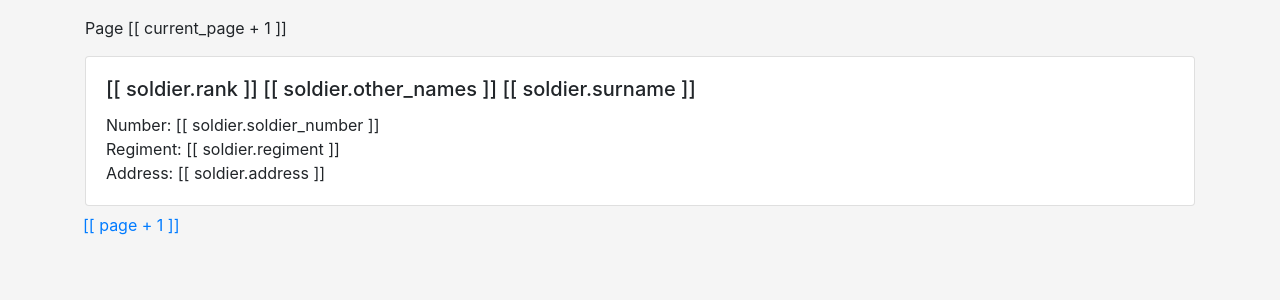
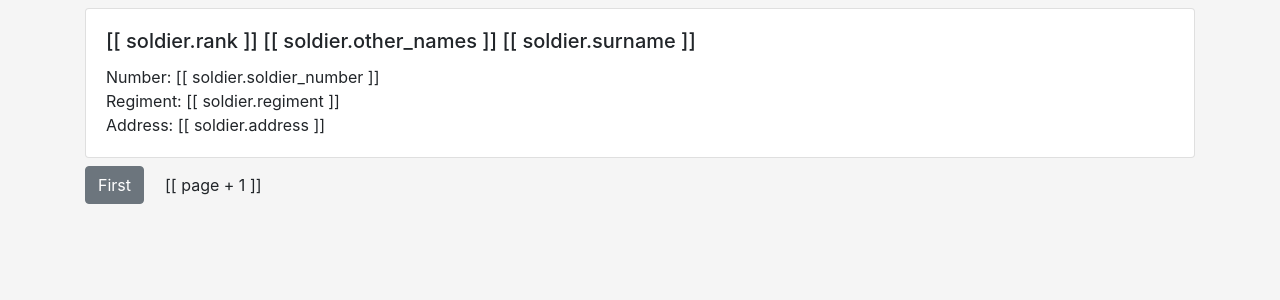
Before and after one commit to nocturnaltortoise/ww1_soldiers, a Django app: template soldiers/soldiers_viewer/templates/index.html in a window 1280 px wide. Shown: the part 56-356 px from the top of the page. Run offline with Django 3.2, Linux system fonts and the light colour scheme; the template is opened without the code that fills it, so the values that code supplies are empty; some libraries are stand-ins or nearby versions.

Commit message:
Fiddling with the pagination

```diff
--- a/soldiers/soldiers_viewer/templates/index.html
+++ b/soldiers/soldiers_viewer/templates/index.html
@@ -45,7 +45,6 @@
       <div class="container">
         <div class="row">
           <div class="col-sm">
-            <p class="mt-3">Page [[ current_page + 1 ]]</p>
             <div v-for="soldier in soldiers" class="card mt-2">
               <div class="card-body">
                 <h5 class="card-title">[[ soldier.rank ]] [[ soldier.other_names ]] [[ soldier.surname ]]</h5>
@@ -58,8 +57,18 @@
             </div>
           </div>
         </div>
-        <div class="row">
-          <button v-for="page in pages" type="button" name="button" class="btn btn-link" v-on:click="getSearchResults(query, page)">[[ page + 1 ]]</button>
+        <div class="row mt-2 mb-2">
+          <div class="col-sm">
+            <div class="btn-toolbar" role="toolbar" aria-label="Toolbar with button groups">
+              <div class="btn-group mr-2" role="group" aria-label="First group">
+                <button type="button" name="button" class="btn btn-secondary" v-on:click="getSearchResults(query, 1)">First</button>
+              </div>
+              <div class="btn-group mr-2" role="group" aria-label="First group">
+                <button v-for="page in pages" v-bind:class="{ 'btn-primary': page == current_page, 'btn-secondary': page != current_page }" type="button" name="button" class="btn" v-on:click="getSearchResults(query, page)">[[ page + 1 ]]</button>
+              </div>
+            </div>
+          </div>
+
         </div>
       </div>
     </div>
--- a/soldiers/soldiers_viewer/views.py
+++ b/soldiers/soldiers_viewer/views.py
@@ -49,7 +49,7 @@
 
     json_soldiers = {
         'soldiers': [],
-        'pages': list(range(max(page-2, 0), min(page_count, page + 9))) if page != 0 else list(range(max(page-2, 0), min(page_count, page + 10)))
+        'pages': list(range(max(page-5, 0), min(page_count, page + 9))) if page != 0 else list(range(max(page-5, 0), min(page_count, page + 5)))
     }
     for soldier in soldiers:
         json_soldiers['soldiers'].append({
```
